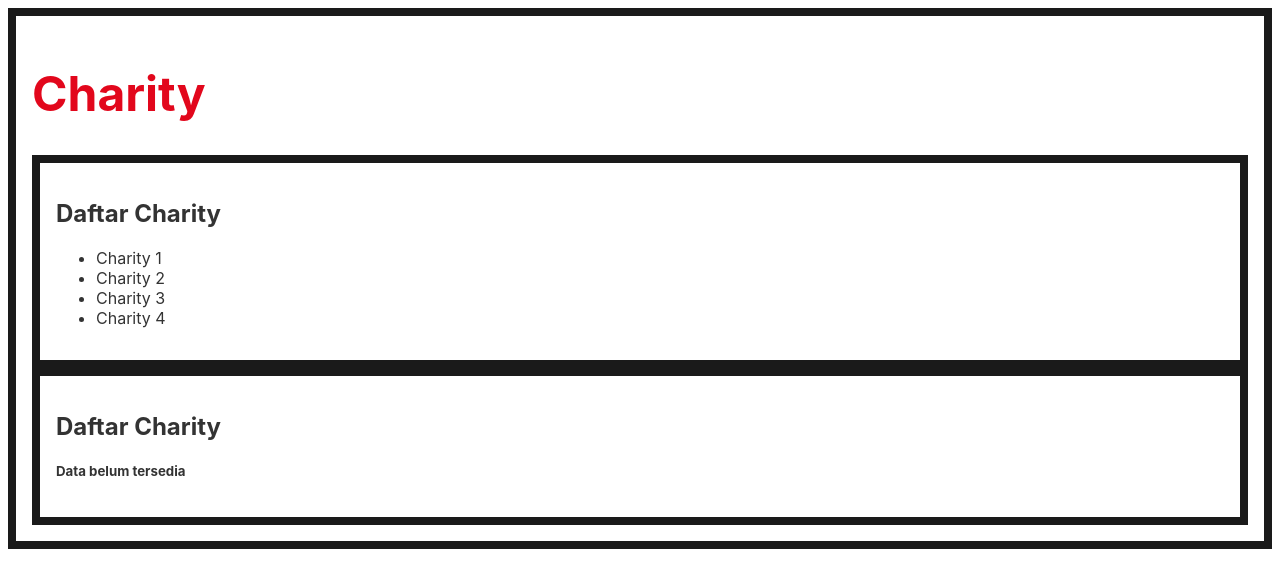
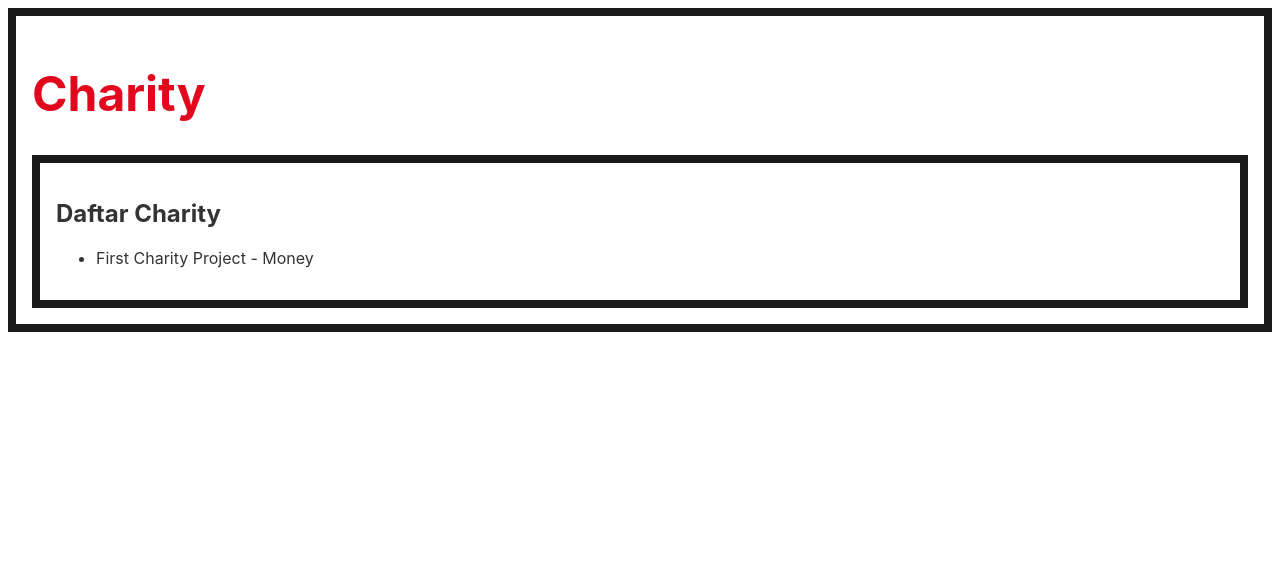
Before and after one commit to RadBile2022/bwafunding-charity, a Svelte app: page / in a window 1280 px wide. Shown: the top 588 px of the page. Built offline with nearby package versions, Linux system fonts and the light colour scheme.

Commit message:
2.6 Menampilkan 'Dummy Data'

```diff
--- a/src/components/CharityList.svelte
+++ b/src/components/CharityList.svelte
@@ -9,7 +9,7 @@
 
     <ul>
         {#each charities as charity}
-            <li>{charity}</li>
+            <li>{charity.title} - {charity.category}</li>
         {/each}
     </ul>
     {:else}
--- /dev/null
+++ b/src/data/charities.js
@@ -0,0 +1,16 @@
+module.exports = {
+    charities: [
+        {
+            id: 1,
+            title: 'First Charity Project',
+            category: 'Money',
+            thumbnail: 'https://t-2.tstatic.net/medan/foto/bank/images/Contoh-gambar.jpg',
+            pedged:0,
+            target: 100000,
+            date_end : +new Date('10 August 2020'),
+            profile_photo : 'https://cdn-icons-png.flaticon.com/512/3135/3135715.png',
+            profile_name: 'Viroide Bueno',
+            no_pledges: 0
+        }
+    ]
+}
--- a/src/pages/Home.svelte
+++ b/src/pages/Home.svelte
@@ -1,8 +1,8 @@
 <script>
     import CharityList from "../components/CharityList.svelte";
+    import {charities} from "../data/charities.js";
 
 	let title = "Charity";
-	let charities = ['Charity 1', 'Charity 2', 'Charity 3', 'Charity 4'];
 </script>
 
 <style>
@@ -20,5 +20,4 @@
 <div>
 	<h1>{title}</h1>
 	<CharityList {charities}/>
-    <CharityList/>
 </div>
```
Also changed, not shown: 1 other file (tests, documents, lock files or other folders).
